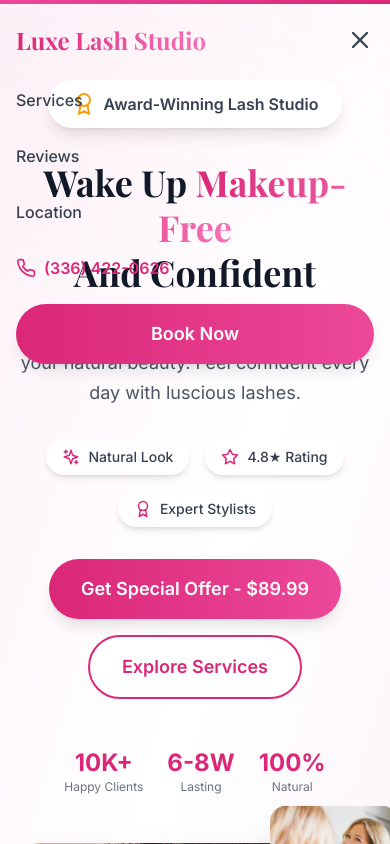
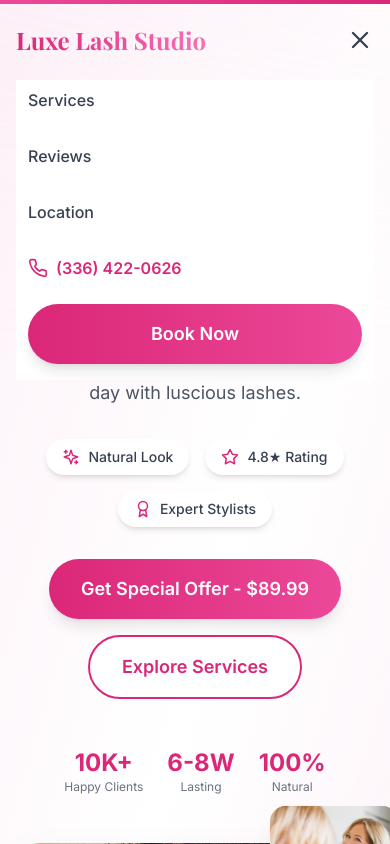
Before and after one commit to itrigerinnovationspvtltd/lash-store-fe, a React (Vite) app: page / in a window 390 px wide. Both pictures are taken after a click on the button 360 px from the left and 40 px from the top of the page. Shown: the top 844 px of the page. Built offline with nearby package versions, Linux system fonts and the light colour scheme.

Commit message:
Minor bug fix (Navbar)

```diff
--- a/src/components/Navbar.jsx
+++ b/src/components/Navbar.jsx
@@ -81,7 +81,7 @@
           <motion.div
             initial={{ opacity: 0, y: -20 }}
             animate={{ opacity: 1, y: 0 }}
-            className="md:hidden mt-6 pb-4 space-y-4"
+            className="md:hidden mt-6 pb-4 space-y-4 bg-white px-3"
           >
             <button onClick={() => scrollToSection('services')} className="block w-full text-left text-gray-700 hover:text-primary-600 transition-colors font-medium py-2">
               Services
```
